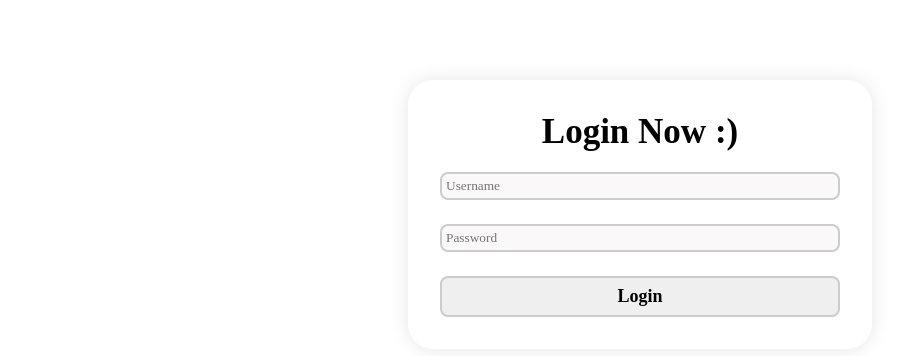
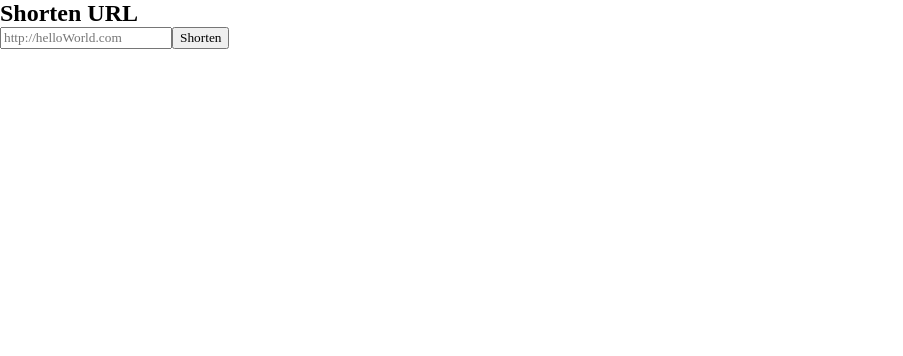
Before and after one commit to jamesmoraless/URL-Shortener-FrontEnd, a React (Create React App) app: page / in a window 1280 px wide. Shown: the top 356 px of the page, without its empty margins (0-903 px from the left). Built offline with nearby package versions, Linux system fonts and the light colour scheme.

Commit message:
shortener form created

```diff
--- a/src/App.js
+++ b/src/App.js
@@ -1,5 +1,6 @@
 import Register from "./components/Register";
 import Login from "./components/Login";
+import Shortener from "./components/Shortener";
 
 
 //this file is used to instantiate the various pages
@@ -7,7 +8,9 @@ import Login from "./components/Login";
 function App() {
   return (
     //<Register />
-    <Login />
+    //<Login />
+    <Shortener />
+
   );
 }
 
--- a/src/components/Login.jsx
+++ b/src/components/Login.jsx
@@ -19,10 +19,8 @@ export default function Login() {
             });
             //console.log(response);
             const data = await response.json();//make the response into JSON in order to bring it to front end
-            //console.log('Data:', data);
+            console.log('Data:', data);
             // To save the token:
-
-
             if (data.token){
                 localStorage.setItem('jwtToken', data.token);
                 //console.log(localStorage.getItem('jwtToken'));
--- a/src/components/Navbar.jsx
+++ /dev/null
@@ -1,6 +0,0 @@
-
-export default function Navbar() {
-    return (
-      <h1>Hello</h1>
-    )
-  }
--- /dev/null
+++ b/src/components/Shortener.jsx
@@ -0,0 +1,51 @@
+import React, {useState, useEffect} from 'react';
+import './shortener.css';
+
+export default function Shortener() {
+    const [longUrl, setLongUrl] = useState('');
+    const [shortUrl, setShortUrl] = useState('');//might have to start w my api and append later with the id
+
+    const handleSubmit = async (e) => {
+        e.preventDefault();
+        //Call the API to register the user
+        try{
+            const token = localStorage.getItem('jwtToken'); // retrieve token from local storage
+            //console.log(token);
+            const response = await fetch('http://localhost:5000/api/v1/urlshortener/shorten', {
+                method: 'POST',
+                headers: {
+                    'Content-Type': 'application/json',
+                    'x-auth-token': token,
+                },
+                body: JSON.stringify({ long_url: longUrl}),
+            });
+            //console.log(response);
+            const data = await response.json();
+            //console.log('Data:', data);
+            if (data.short_id) {
+                setShortUrl(`http://localhost:5000/api/v1/urlshortener/${data.short_id}`);
+              } else {
+                setShortUrl('An error occurred while shortening the URL.');
+              }
+        }catch(err){
+            console.log('An error occured while calling the API.');
+        }
+    };
+
+  return (
+
+    <div className = "shortener-container">
+        <h2 className="shortener-title">Shorten URL</h2>
+        <form className="shortener-form" onSubmit={handleSubmit}>
+            <input
+            type = "text"
+            placeholder="http://helloWorld.com"
+            value={longUrl}
+            onChange={(e) => setLongUrl(e.target.value)}/>
+            <button type="submit">Shorten</button>
+            </form>
+            {shortUrl && <p className="shortener-url">{shortUrl}</p>}
+    </div>
+
+  )
+}
```
Also changed, not shown: src/components/navbar.css (deleted), src/components/shortener.css (added).
